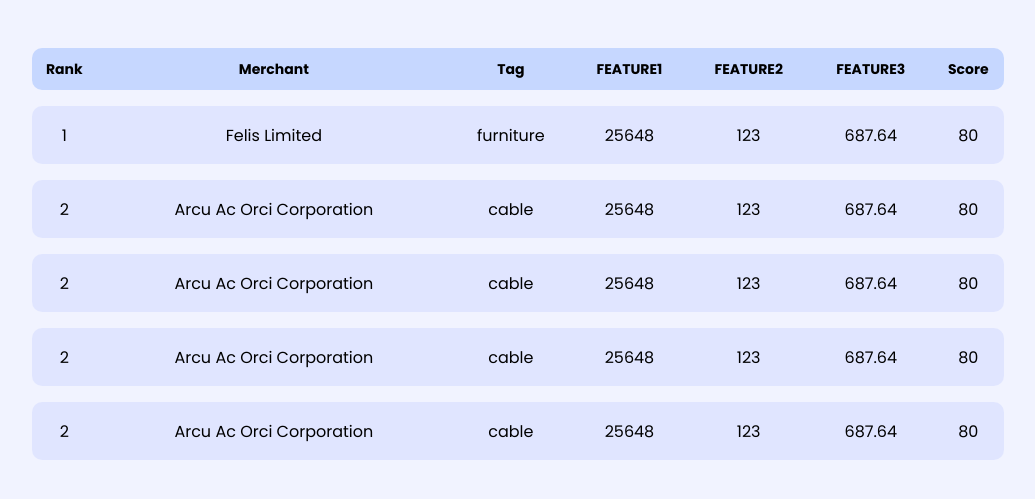
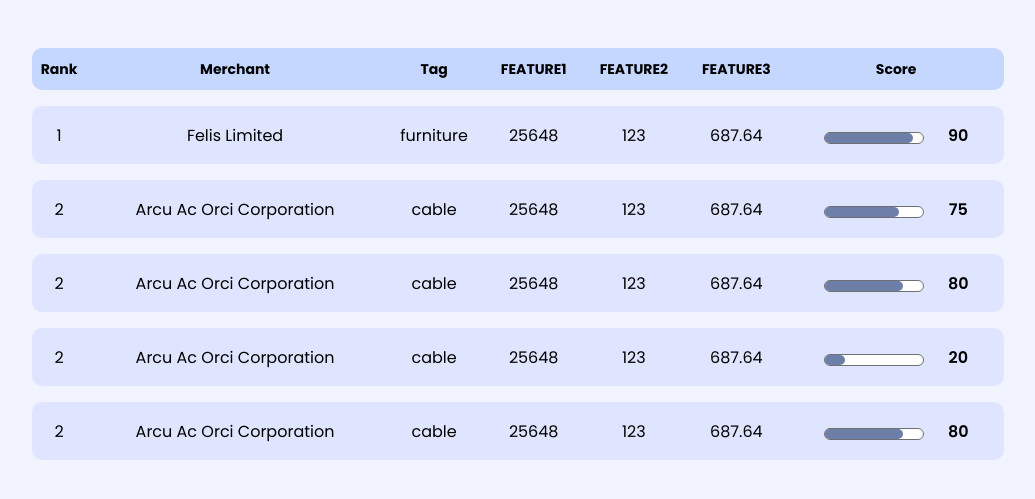
Before and after one commit to MAST30034-Applied-Data-Science/generic-buy-now-pay-later-project-group-14, a Node server app: page /v1/top100 in a window 1280 px wide. Shown: the part 182-681 px from the top of the page, without its empty margins (122-1157 px from the left). Run offline with Node 20, Linux system fonts and the light colour scheme; some libraries are stand-ins or nearby versions.

Commit message:
score bar

```diff
--- a/web_app/models/merchant.json
+++ b/web_app/models/merchant.json
@@ -3,7 +3,7 @@
     "rank": 1,
     "name": "Felis Limited",
     "tags": "furniture",
-    "score": 80,
+    "score": 90,
     "feature1": 25648,
     "feature2": 123,
     "feature3": 687.64
@@ -12,7 +12,7 @@
     "rank": 2,
     "name": "Arcu Ac Orci Corporation",
     "tags": "cable",
-    "score": 80,
+    "score": 75,
     "feature1": 25648,
     "feature2": 123,
     "feature3": 687.64
@@ -30,7 +30,7 @@
     "rank": 2,
     "name": "Arcu Ac Orci Corporation",
     "tags": "cable",
-    "score": 80,
+    "score": 20,
     "feature1": 25648,
     "feature2": 123,
     "feature3": 687.64
--- a/web_app/public/general.css
+++ b/web_app/public/general.css
@@ -161,6 +161,38 @@ th:last-child {
   border-radius: 0 10px 10px 0;
 }
 
+progress {
+  border: 0;
+  width: 100px;
+  height: 12px;
+  border-radius: 12px;
+}
+
+progress::-webkit-progress-bar {
+  border: 1px solid #707070;
+  height: 12px;
+  border-radius: 12px;
+  background-color: white;
+}
+
+progress::-webkit-progress-value {
+  border: 0;
+  height: 12px;
+  border-radius: 12px;
+  background: #1c3879a4;
+}
+
+progress::-moz-progress-bar {
+  border: 0;
+  height: 12px;
+  border-radius: 12px;
+}
+
+span {
+  margin-left: 20px;
+  font-weight: 600;
+}
+
 .columns {
   margin-top: 12px;
   font-size: 14px;
--- a/web_app/views/main.hbs
+++ b/web_app/views/main.hbs
@@ -17,7 +17,10 @@
         <td>{{this.feature1}}</td>
         <td>{{this.feature2}}</td>
         <td>{{this.feature3}}</td>
-        <td>{{this.score}}</td>
+        <td>
+          <progress value={{this.score}} max="100"></progress>
+          <span>{{this.score}}</span>
+        </td>
       </tr>
     {{/each}}
   </table>
```
